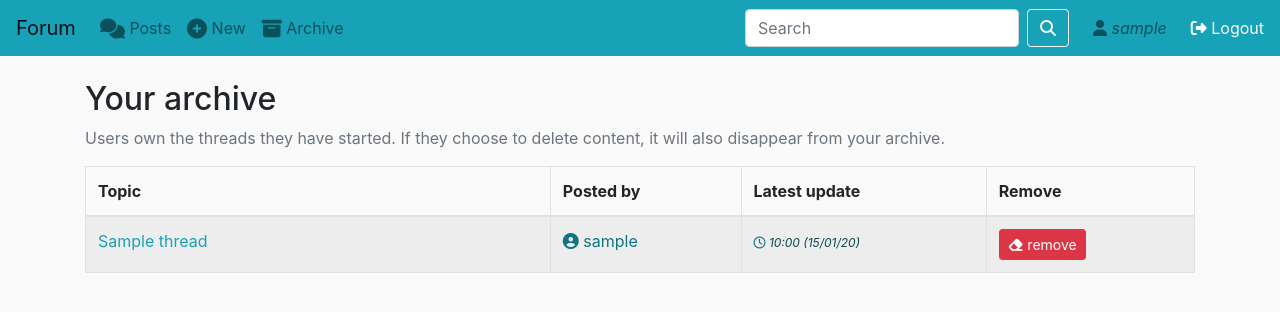
After one commit to riiraty/tietokantasovellus, a Flask app: a page that uses application/templates/layout.html in a window 1280 px wide. The commit adds this page. Shown: the top 312 px of the page. Run offline with Flask 2, Linux system fonts and the light colour scheme; a user stored in the database is signed in; tables that the repository leaves empty hold one stand-in row (values such as "Sample post"); some libraries are stand-ins or nearby versions.

Commit message:
add feature to archive threads

```diff
--- a/application/__init__.py
+++ b/application/__init__.py
@@ -27,6 +27,7 @@ from application.threads import views
 from application.auth import models
 from application.auth import views
 
+from application.explore import models
 from application.explore import views
 
 # kirjautumistoiminnallisuus
--- a/application/explore/views.py
+++ b/application/explore/views.py
@@ -1,5 +1,5 @@
 from flask import render_template, request, redirect, url_for, flash
-from flask_login import current_user
+from flask_login import current_user, login_required
 
 from sqlalchemy import desc, func
 
@@ -7,6 +7,7 @@ from application import app, db
 from application.auth.models import User
 from application.posts.models import Post
 from application.threads.models import Thread
+from application.explore.models import Archive
 
 @app.route("/users/<username>", methods=["GET"])
 def get_user(username):
@@ -48,3 +49,48 @@ def search():
     threads = threads,
     wanted = wanted
   )
+
+@app.route("/user/archive/<thread_id>", methods=["GET","POST"])
+@login_required
+def archive(thread_id):
+  thread = Thread.query.get_or_404(thread_id)
+  try:
+    existing = Archive.query.filter_by(account_id=current_user.id, thread_id=thread.id).first()
+
+    if not existing:
+      record = Archive(current_user.id, thread.id)
+      db.session().add(record)
+      db.session().commit()
+      flash("Discussion thread archived", "alert alert-info")
+    else:
+      flash("Already in archive", "alert alert-warning")
+  except:
+    db.session.rollback()
+    flash("Error occurred", "alert alert-danger")
+
+  return redirect(url_for("posts_thread", thread_id=thread_id))
+
+@app.route("/user/<username>/archive/", methods=["GET"])
+@login_required
+def get_archive(username):
+  if current_user.username == username:
+    try:
+      sub = db.session.query(Archive.thread_id).filter_by(account_id=current_user.id).subquery()
+      threads = db.session.query(Thread.id, Thread.title, User.username, Thread.modification_time).join(User, User.id==Thread.owner_id).filter(Thread.id.in_(sub)).all()
+      return render_template("explore/archive.html",
+        user = current_user,
+        threads = threads
+      )
+    except:
+      flash("Error occurred", "alert alert-danger")
+  else:
+    flash("You are not authorized", "alert alert-danger")
+  return redirect(url_for("posts_index"))
+
+@app.route("/user/<username>/archive/delete/<thread_id>", methods=["GET","POST"])
+@login_required
+def remove_archived_thread(username, thread_id):
+  # remove from db:
+  # write code here
+
+  return redirect(url_for("posts_index"))
--- /dev/null
+++ b/application/templates/explore/archive.html
@@ -0,0 +1,48 @@
+{% extends "layout.html" %}
+
+{% block body %}
+  <h2>Your archive</h2>
+  <p class="text-muted">Users own the threads they have started. If they choose to delete content, it will also disappear from your archive.</p>
+  <div class="table-responsive">
+    <table class="table table-striped table-bordered">
+      <thead>
+        <tr>
+          <th scope="col">Topic</th>
+          <th scope="col">Posted by</th>
+          <th scope="col">Latest update</th>
+          <th scope="col">Remove</th>
+        </tr>
+      </thead>
+      <tbody>
+      {% for thread in threads %}
+      <tr>
+        <td style="word-wrap: break-word; min-width: 250px;">
+          <a href="{{url_for('posts_thread', thread_id=thread.id)}}" class="text-info">
+            {{ thread.title }}
+          </a>
+        </td>
+        <td style="word-wrap: break-word; max-width: 130px;">
+          <a href="{{url_for('get_user', username=thread.username)}}" style="color:#107484;">
+            <stron>
+              <i class="fas fa-user-circle"></i>
+               {{ thread.username }}
+            </strong>
+          </a>
+        </td>
+        <td>
+          <em style="color:#0a464f;font-size:12px;">
+            <i class="far fa-clock" style="color:#107484;"></i>
+             {{ thread.modification_time.strftime("%H:%M (%d/%m/%y)")}}
+          </em>
+        </td>
+        <td>
+          <a class="btn btn-danger btn-sm" href="{{url_for('remove_archived_thread', username=user.username, thread_id=thread.id)}}" role="button">
+            <i class="fas fa-eraser"></i> remove
+          </a>
+        </td>
+      </tr>
+      {% endfor %}
+      </tbody>
+    </table>
+  </div>
+{% endblock %}
--- a/application/templates/layout.html
+++ b/application/templates/layout.html
@@ -18,12 +18,21 @@
       <!-- Navigation links -->
       <div class="collapse navbar-collapse" id="navbarCollapse">
         <ul class="navbar-nav mr-auto">
-            <li class="nav-item">
+            <li class="nav-item" data-toggle="tooltip" data-placement="bottom" title="Latest content from users.">
               <a class="nav-link" href="{{ url_for('posts_index') }} "><i class="fas fa-comments fa-lg"></i> Posts</a>
             </li>
-            <li class="nav-item">
+            <li class="nav-item" data-toggle="tooltip" data-placement="bottom" title="Start a new discussion.">
               <a class="nav-link" href="{{ url_for('threads_form') }} "><i class="fas fa-plus-circle fa-lg"></i> New</a>
             </li>
+            {% if current_user.is_authenticated %}
+            <li class="nav-item" data-toggle="tooltip" data-placement="bottom" title="Your archived posts.">
+              <a class="nav-link" href="{{ url_for('get_archive', username=current_user.username) }} "><i class="fas fa-archive fa-lg"></i> Archive</a>
+            </li>
+            {% else %}
+            <li class="nav-item" data-toggle="tooltip" data-placement="bottom" title="Log in to use this feature.">
+              <a class="nav-link disabled"><i class="fas fa-archive fa-lg"></i> Archive</a>
+            </li>
+            {% endif %}
         </ul>
         <!-- Search form -->
         <form class="form-inline mr-4" role="form" method="POST" action="{{ url_for('search') }}">
--- a/application/threads/views.py
+++ b/application/threads/views.py
@@ -7,6 +7,7 @@ from application import app, db
 from application.posts.models import Post
 from application.auth.models import User
 from application.threads.models import Thread
+from application.explore.models import Archive
 
 from application.threads.forms import ThreadForm
 
@@ -89,6 +90,7 @@ def threads_delete(thread_id):
   # kirjautuneen oltava langan omistaja
   if thread.owner_id == current_user.id:
     try:
+      Archive.query.filter_by(thread_id=thread.id).delete()
       Post.query.filter_by(thread_id=thread.id).delete()
       db.session.delete(thread)
       db.session.commit()
@@ -98,6 +100,7 @@ def threads_delete(thread_id):
     except:
       db.session.rollback()
       flash("Error occurred, could not delete thread", "alert alert-danger")
+      return redirect(url_for("posts_index"))
 
   else:
     flash("You are not authorized", "alert alert-danger")
```
Also changed, not shown: application/explore/models.py (added, +12 -0 lines), application/templates/threads/thread.html (+10 -1 lines).
